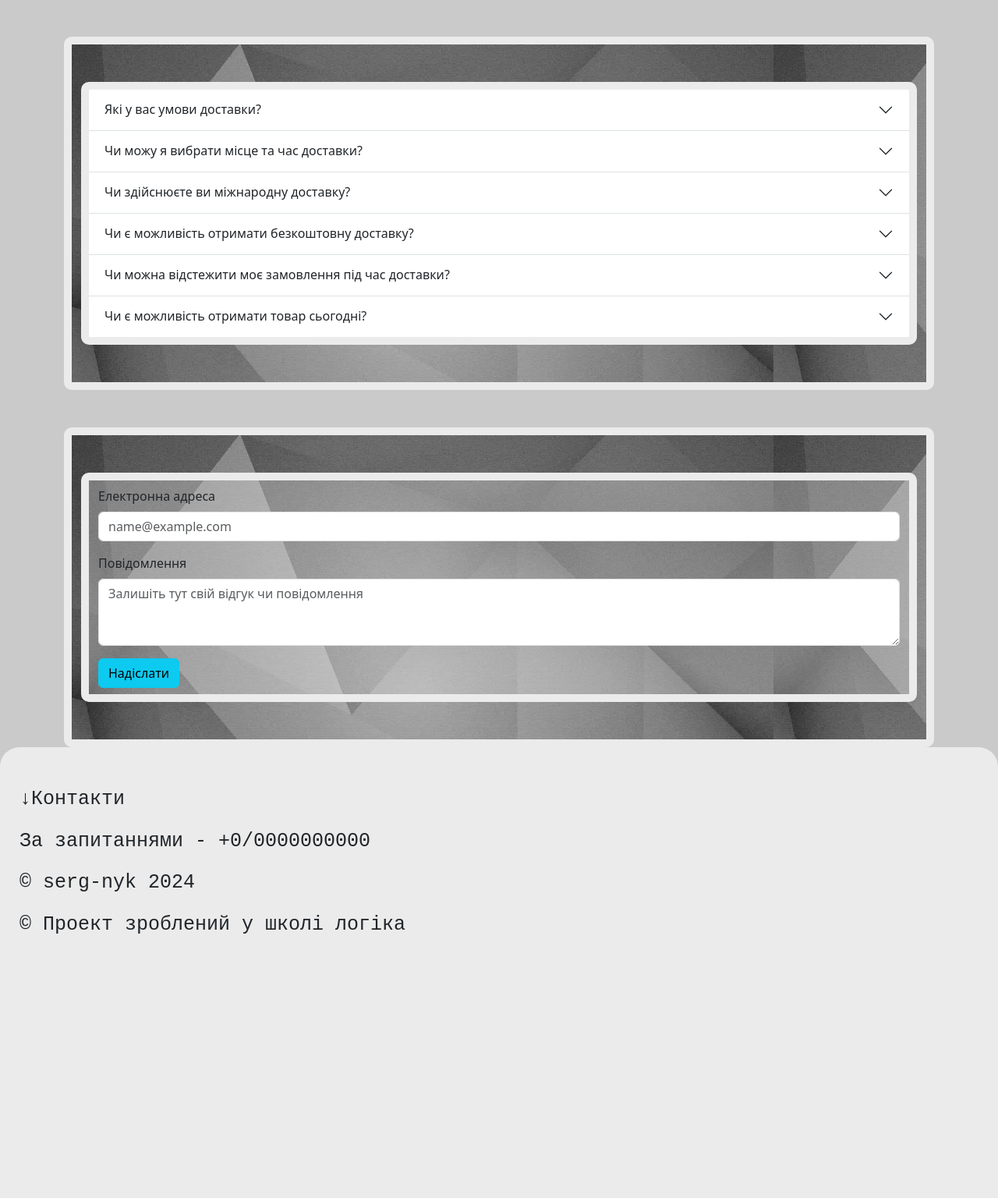
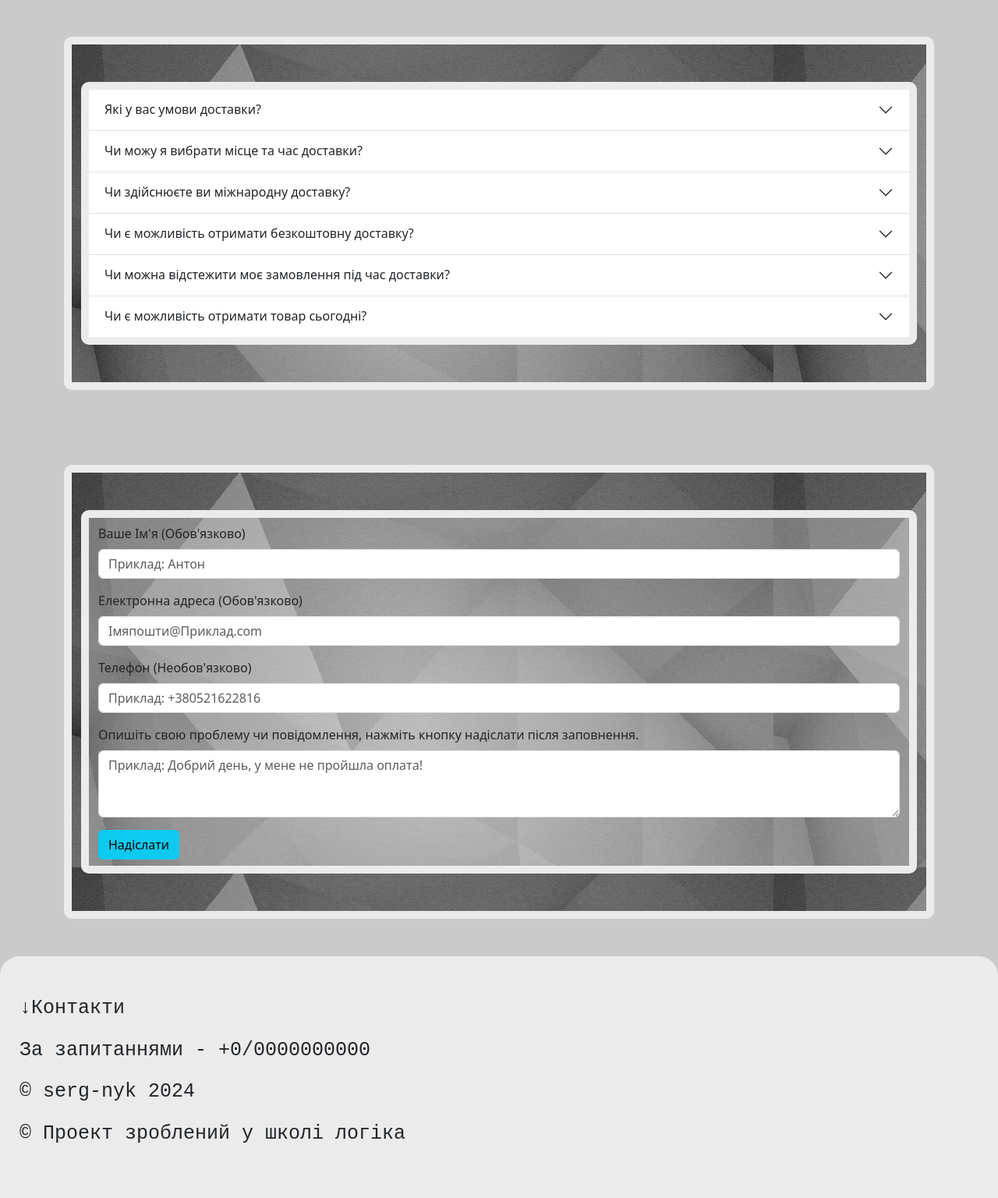
Before and after one commit to sergiynyk/clothes-shop-web-site, a Flask app: page /support in a window 1280 px wide. Shown: the part 75-1611 px from the top of the page at 78% size. Before the commit the page ends 1272 px from the top, so only its background shows below. Run offline with Flask 3, Linux system fonts and the light colour scheme; data comes from the database, SQL or seed files in the repository.

Commit message:
Add files via upload

```diff
--- a/templates/order-menu.html
+++ b/templates/order-menu.html
@@ -27,6 +27,10 @@
           >
         </li>
       </ul>
+      <div>
+        <p>+0/0000000000</p>
+        <p>Звоніть з 9:00 до 21:00</p>
+      </div>
     </div>
   </div>
 </nav>
--- a/templates/support.html
+++ b/templates/support.html
@@ -162,7 +162,7 @@
     </div>
   </div>
 </div>
-<div class="container">
+<div class="container py-5">
   <div
     class="container product-img py-5"
     style="background-image: url('/static/img/background.jpg')"
@@ -170,25 +170,49 @@
     <div class="container product-img py-2" style="background-color: #ebebeb50">
       <div class="mb-3">
         <label for="exampleFormControlInput1" class="form-label"
-          >Електронна адреса</label
+          >Ваше Ім'я (Обов'язково)</label
+        >
+        <input
+          type="name"
+          class="form-control"
+          id="exampleFormControlInput1"
+          placeholder="Приклад: Антон"
+          required
+        />
+      </div>
+      <div class="mb-3">
+        <label for="exampleFormControlInput1" class="form-label"
+          >Електронна адреса (Обов'язково)</label
         >
         <input
           type="email"
           class="form-control"
           id="exampleFormControlInput1"
-          placeholder="name@example.com"
+          placeholder="Імяпошти@Приклад.com"
           required
         />
       </div>
       <div class="mb-3">
+        <label for="exampleFormControlInput1" class="form-label"
+          >Телефон (Необов'язково)</label
+        >
+        <input
+          type="phone-number"
+          class="form-control"
+          id="exampleFormControlInput1"
+          placeholder="Приклад: +380521622816"
+        />
+      </div>
+      <div class="mb-3">
         <label for="exampleFormControlTextarea1" class="form-label"
-          >Повідомлення</label
+          >Опишіть свою проблему чи повідомлення, нажміть кнопку надіслати після
+          заповнення.</label
         >
         <textarea
           class="form-control"
           id="exampleFormControlTextarea1"
           rows="3"
-          placeholder="Залишіть тут свій відгук чи повідомлення"
+          placeholder="Приклад: Добрий день, у мене не пройшла оплата!"
         ></textarea>
       </div>
       <button type="button" class="btn btn-info">Надіслати</button>
```
Also changed, not shown: templates/order.html (+16 -1 lines), templates/order_post_card.html (added, +12 -0 lines).
